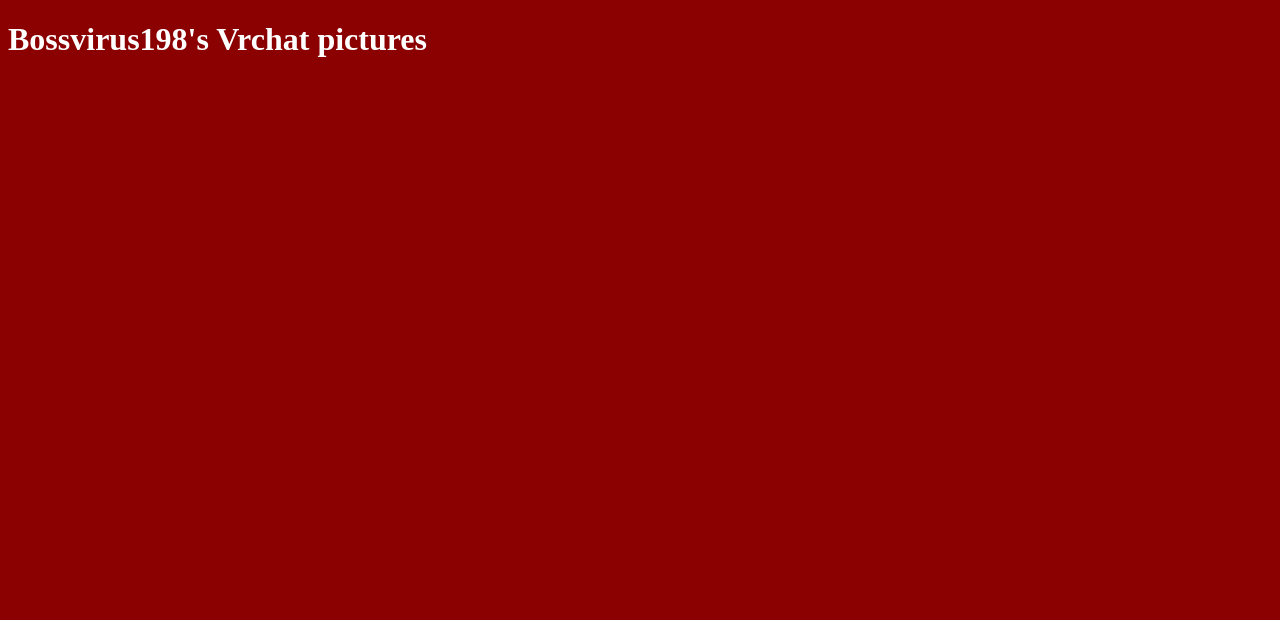
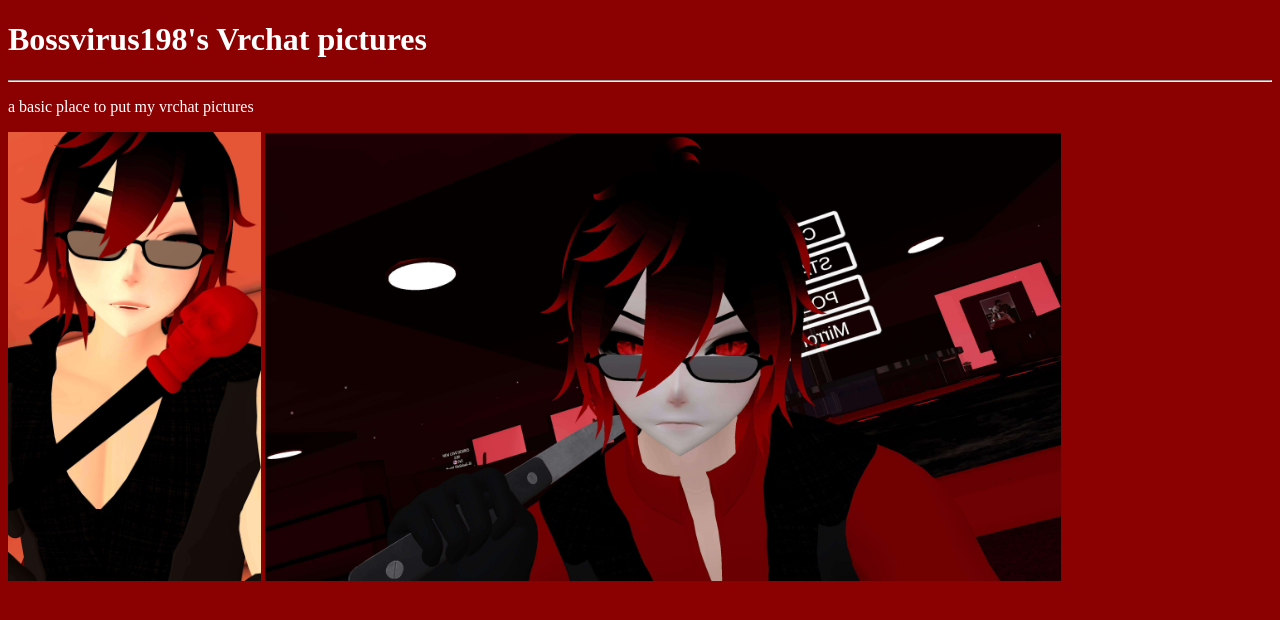
Before and after one commit to Bossvirus198/Html-practice, a plain HTML site: page Index.html in a window 1280 px wide. Drawn offline with Linux system fonts and the light colour scheme.

Commit message:
added 2 images
added 2 images to site "Vrchat-pic1" "Vrchat-pic2"

```diff
--- a/Index.html
+++ b/Index.html
@@ -1,18 +1,29 @@
 <!DOCTYPE html>
 
-<html>
+<html lang="en">
   <head>
     <title>My vrchat pictures</title>
+    <link rel="icon" type="image/x-icon" href="/images/favicon.ico" />
   </head>
 
   <body>
     <style>
-            body {background-color: darkred;
+      body {
+        background-color: darkred;
       }
-            h1 {color: white;
+
+      h1 {
+        color: white;
+      }
+
+      p {
+        color: white;
       }
     </style>
     <h1>Bossvirus198's Vrchat pictures</h1>
-            <p></p>
+    <hr />
+    <p>a basic place to put my vrchat pictures</p>
+    <img src="/Images/Vrchat-pic1.jpg" alt="" width="20%" />
+    <img src="/Images/Vrchat-pic2.jpg" alt="" width="63%" />
   </body>
 </html>
```
Also changed, not shown: Images/Vrchat-pic1.jpg (added), Images/Vrchat-pic2.jpg (added), Images/favicon.ico (added), 1 other file. Lines whose indentation alone changed are shown as unchanged.
